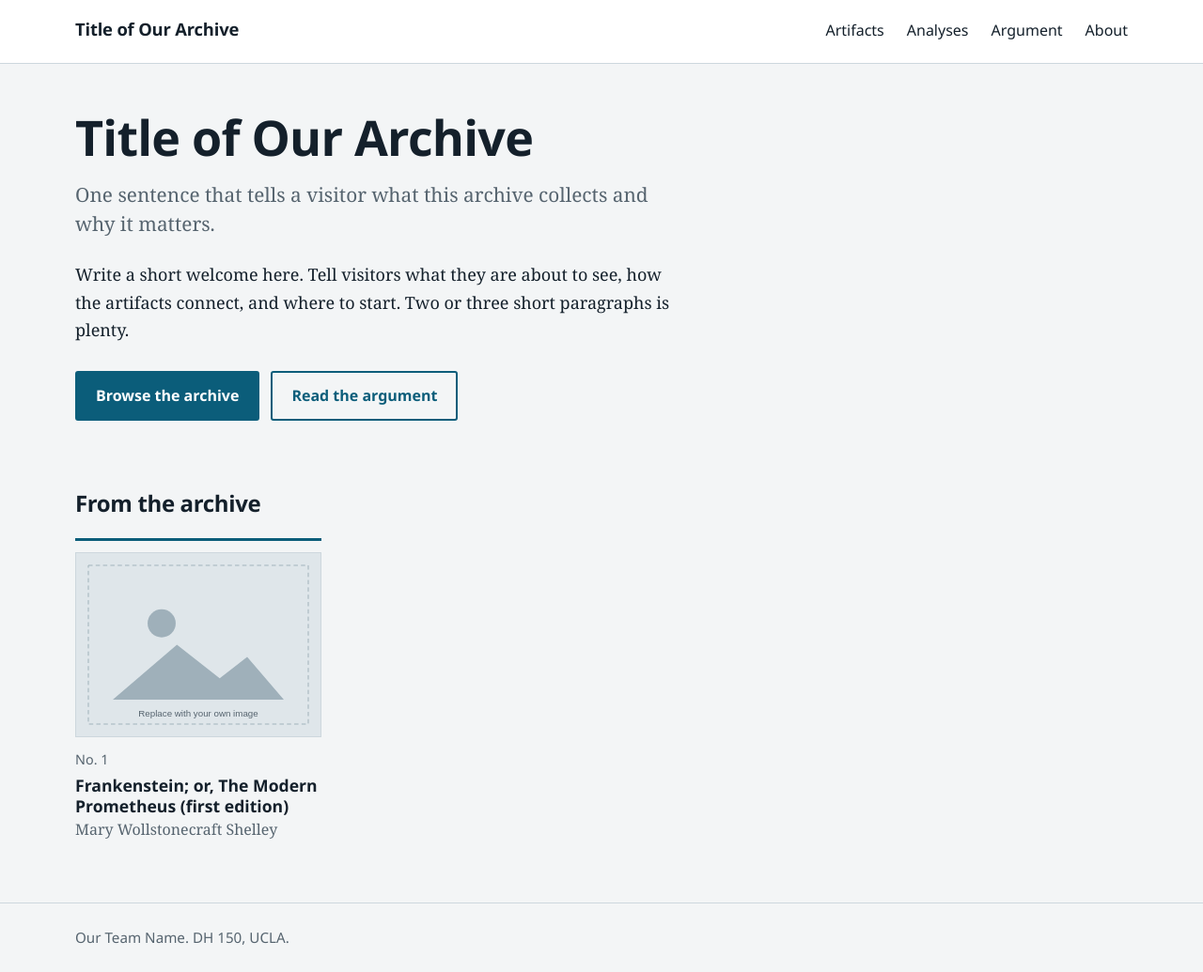
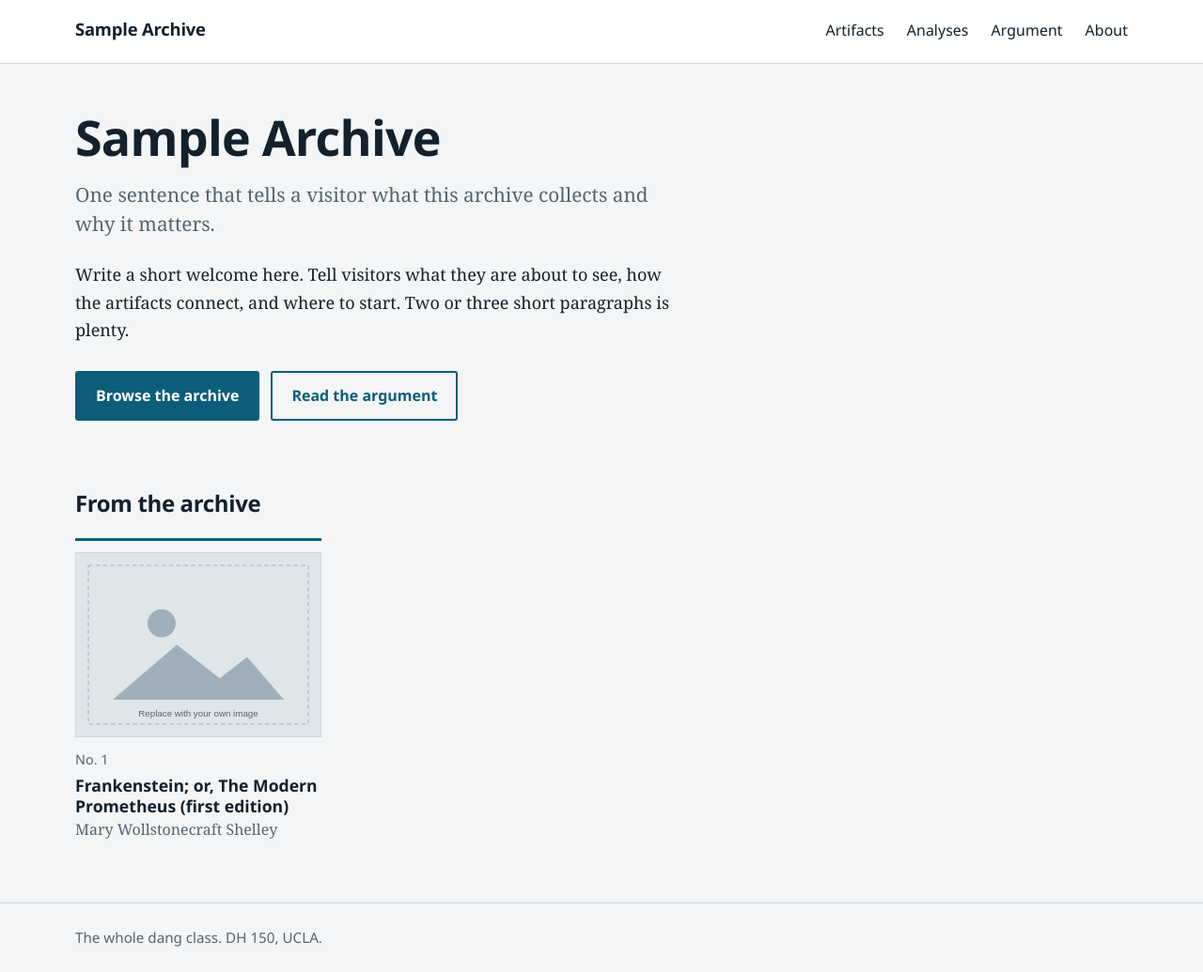
Before and after one commit to nasabo-ucla/dh-150-test, a Jekyll site: the page built from index.md, in a window 1280 px wide. Shown: the whole page at 94% size. Built offline with Jekyll 4.4.1, drawn with Linux system fonts in a browser that asks for light colours.

Commit message:
Update _config.yml
Added in title, team name, and updated baseurl

```diff
--- a/_config.yml
+++ b/_config.yml
@@ -2,15 +2,15 @@
 # SITE SETTINGS: edit the three lines marked CHANGE ME.
 # ------------------------------------------------------------
 
-title: "Title of Our Archive"          # CHANGE ME: the name of your archive
-team: "Our Team Name"                  # CHANGE ME: your team name
+title: "Sample Archive"          # CHANGE ME: the name of your archive
+team: "The whole dang class"                  # CHANGE ME: your team name
 description: "One sentence about what this archive collects and why."
 course: "DH 150, UCLA"
 accent_color: "#0b5d7a"                # optional: any hex color for links and buttons
 
 # IMPORTANT. CHANGE ME: put a slash, then your repository name exactly.
 # Example: if your repository is called dh150-red-team, write "/dh150-red-team"
-baseurl: "/YOUR-REPOSITORY-NAME"
+baseurl: "/dh-150-test"
 url: ""
 
 # ------------------------------------------------------------
```
